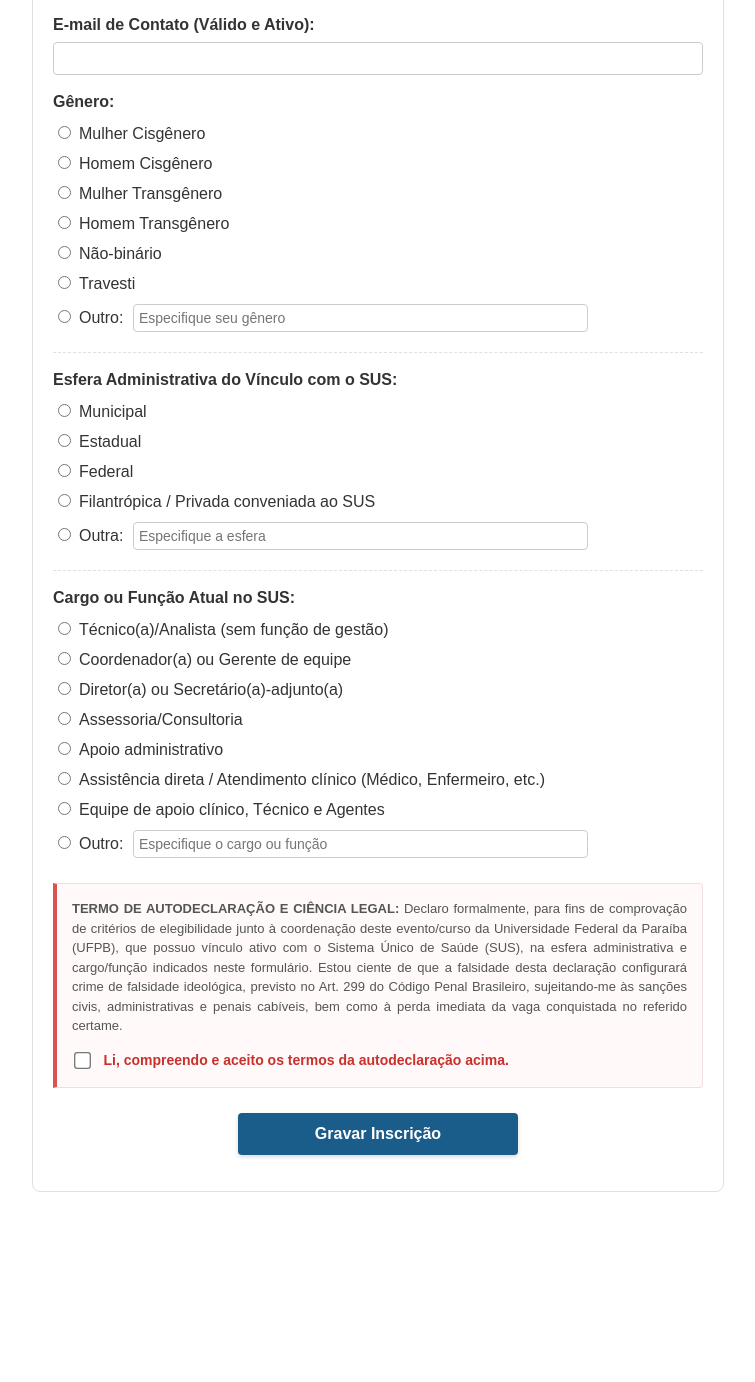
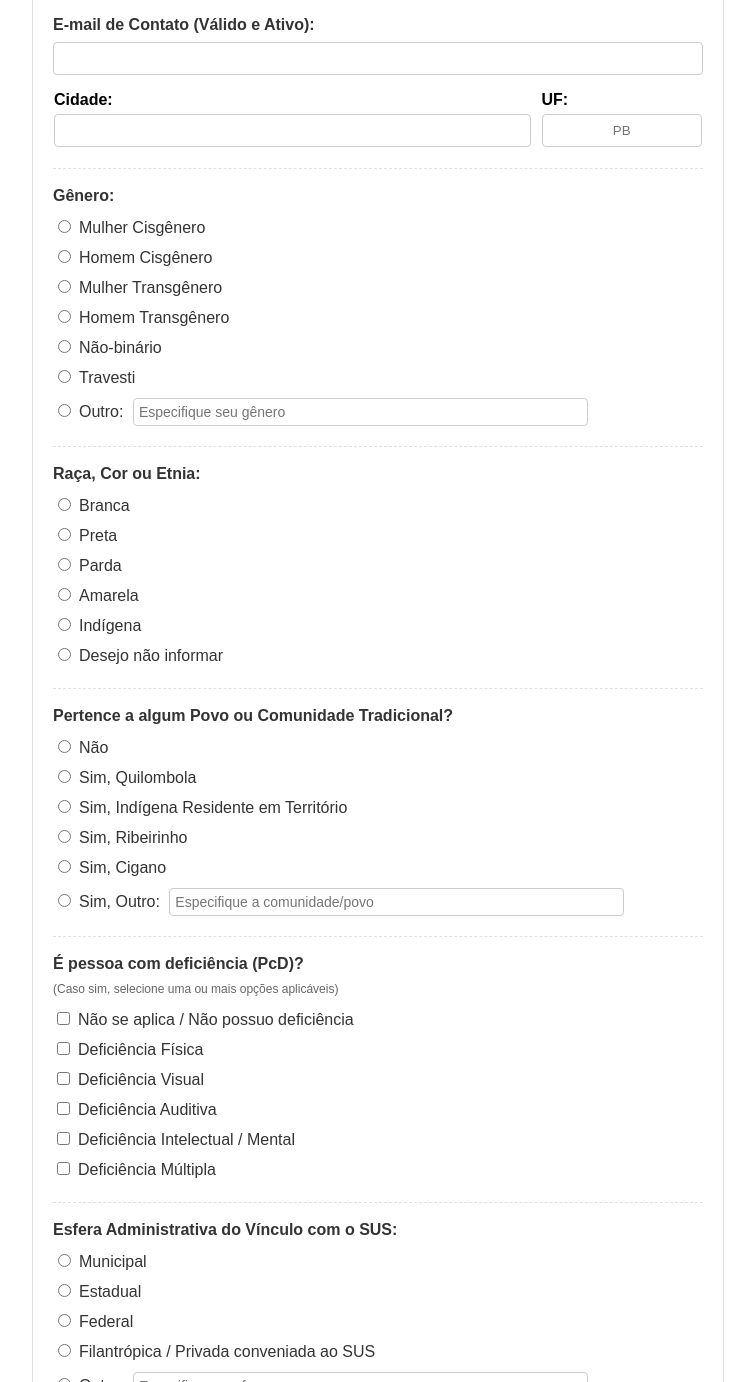
Before and after one commit to marcelorpf/inscricao_sabiasus, a plain HTML site: page index.html in a window 1280 px wide. Shown: the part 732-2114 px from the top of the page, without its empty margins (262-1017 px from the left). Before the commit the page ends 1932 px from the top, so only its background shows below. Drawn offline with Linux system fonts and the light colour scheme.

Commit message:
Update index.html

```diff
--- a/index.html
+++ b/index.html
@@ -9,7 +9,7 @@
     </h3>
 
     <div style="background-color: #fcf8e3; border-left: 4px solid #f0ad4e; color: #8a6d3b; padding: 15px; margin-bottom: 20px; border-radius: 4px; font-size: 14px; text-align: justify;">
-        <p style="margin: 0 0 10px 0; font-weight: bold;">⚠️ ATENÇÃO: FORMULÁRIO COMPLEMENTAR</p>
+        <p style="margin: 0 0 10px 0; font-weight: bold;">⚠️ ATENÇÃO: ETAPA COMPLEMENTAR OBRIGATÓRIA</p>
         <p style="margin: 0 0 10px 0;">
             Este formulário é <strong>complementar</strong> aos campos nativos do SIGEventos. Os candidatos devem preencher obrigatoriamente todos os campos abaixo e <strong>finalizar a sua inscrição dentro do sistema SIGEventos</strong> para que sua participação seja validada.
         </p>
@@ -18,7 +18,7 @@
         </p>
     </div>
 
-    <form action="https://script.google.com/macros/s/AKfycbwUydcR_N9QJHFxGWt7HzVLWwlBHo-TjkYb7U0zLTl0a3UDav9ZYnBStlYxr_Dh0Ucc/exec" method="POST">
+    <form action="URL_DO_SEU_GOOGLE_APPS_SCRIPT" method="POST">
 
         <p style="margin-bottom: 15px;">
             <label style="font-weight: bold; display: block; margin-bottom: 5px;">Nome Completo:</label>
@@ -30,7 +30,20 @@
             <input type="email" name="email" required style="width: 100%; padding: 8px; border: 1px solid #cccccc; border-radius: 4px; box-sizing: border-box;">
         </p>
 
-        <div style="margin-bottom: 20px;">
+        <table style="width: 100%; border-collapse: collapse; margin-bottom: 20px;">
+            <tr>
+                <td style="width: 75%; padding-right: 10px; vertical-align: top;">
+                    <label style="font-weight: bold; display: block; margin-bottom: 5px;">Cidade:</label>
+                    <input type="text" name="cidade" required style="width: 100%; padding: 8px; border: 1px solid #cccccc; border-radius: 4px; box-sizing: border-box;">
+                </td>
+                <td style="width: 25%; vertical-align: top;">
+                    <label style="font-weight: bold; display: block; margin-bottom: 5px;">UF:</label>
+                    <input type="text" name="uf" maxlength="2" placeholder="PB" required style="width: 100%; padding: 8px; border: 1px solid #cccccc; border-radius: 4px; text-transform: uppercase; text-align: center; box-sizing: border-box;">
+                </td>
+            </tr>
+        </table>
+
+        <div style="margin-bottom: 20px; border-top: 1px dashed #e0e0e0; padding-top: 15px;">
             <label style="font-weight: bold; display: block; margin-bottom: 8px;">Gênero:</label>
             <label style="display: block; margin-bottom: 6px; cursor: pointer;"><input type="radio" name="genero" value="Mulher Cisgênero" required style="margin-right: 8px;">Mulher Cisgênero</label>
             <label style="display: block; margin-bottom: 6px; cursor: pointer;"><input type="radio" name="genero" value="Homem Cisgênero" style="margin-right: 8px;">Homem Cisgênero</label>
@@ -42,6 +55,41 @@
                 <label style="display: inline-block; cursor: pointer; margin-right: 5px;"><input type="radio" name="genero" value="Outro" style="margin-right: 8px;">Outro:</label>
                 <input type="text" name="genero_outro" placeholder="Especifique seu gênero" style="width: 70%; padding: 5px; border: 1px solid #cccccc; border-radius: 4px; display: inline-block; box-sizing: border-box; font-size: 14px;">
             </div>
+        </div>
+
+        <div style="margin-bottom: 20px; border-top: 1px dashed #e0e0e0; padding-top: 15px;">
+            <label style="font-weight: bold; display: block; margin-bottom: 8px;">Raça, Cor ou Etnia:</label>
+            <label style="display: block; margin-bottom: 6px; cursor: pointer;"><input type="radio" name="raca_cor" value="Branca" required style="margin-right: 8px;">Branca</label>
+            <label style="display: block; margin-bottom: 6px; cursor: pointer;"><input type="radio" name="raca_cor" value="Preta" style="margin-right: 8px;">Preta</label>
+            <label style="display: block; margin-bottom: 6px; cursor: pointer;"><input type="radio" name="raca_cor" value="Parda" style="margin-right: 8px;">Parda</label>
+            <label style="display: block; margin-bottom: 6px; cursor: pointer;"><input type="radio" name="raca_cor" value="Amarela" style="margin-right: 8px;">Amarela</label>
+            <label style="display: block; margin-bottom: 6px; cursor: pointer;"><input type="radio" name="raca_cor" value="Indígena" style="margin-right: 8px;">Indígena</label>
+            <label style="display: block; margin-bottom: 6px; cursor: pointer;"><input type="radio" name="raca_cor" value="Não declarado / Desejo não informar" style="margin-right: 8px;">Desejo não informar</label>
+        </div>
+
+        <div style="margin-bottom: 20px; border-top: 1px dashed #e0e0e0; padding-top: 15px;">
+            <label style="font-weight: bold; display: block; margin-bottom: 8px;">Pertence a algum Povo ou Comunidade Tradicional?</label>
+            <label style="display: block; margin-bottom: 6px; cursor: pointer;"><input type="radio" name="povo_tradicional" value="Não" required style="margin-right: 8px;">Não</label>
+            <label style="display: block; margin-bottom: 6px; cursor: pointer;"><input type="radio" name="povo_tradicional" value="Quilombola" style="margin-right: 8px;">Sim, Quilombola</label>
+            <label style="display: block; margin-bottom: 6px; cursor: pointer;"><input type="radio" name="povo_tradicional" value="Indígena Residente em Território" style="margin-right: 8px;">Sim, Indígena Residente em Território</label>
+            <label style="display: block; margin-bottom: 6px; cursor: pointer;"><input type="radio" name="povo_tradicional" value="Ribeirinho" style="margin-right: 8px;">Sim, Ribeirinho</label>
+            <label style="display: block; margin-bottom: 6px; cursor: pointer;"><input type="radio" name="povo_tradicional" value="Cigano" style="margin-right: 8px;">Sim, Cigano</label>
+            <div style="margin-top: 8px;">
+                <label style="display: inline-block; cursor: pointer; margin-right: 5px;"><input type="radio" name="povo_tradicional" value="Outro" style="margin-right: 8px;">Sim, Outro:</label>
+                <input type="text" name="povo_tradicional_outro" placeholder="Especifique a comunidade/povo" style="width: 70%; padding: 5px; border: 1px solid #cccccc; border-radius: 4px; display: inline-block; box-sizing: border-box; font-size: 14px;">
+            </div>
+        </div>
+
+        <div style="margin-bottom: 20px; border-top: 1px dashed #e0e0e0; padding-top: 15px;">
+            <label style="font-weight: bold; display: block; margin-bottom: 4px;">É pessoa com deficiência (PcD)?</label>
+            <span style="font-size: 12px; color: #666666; display: block; margin-bottom: 10px;">(Caso sim, selecione uma ou mais opções aplicáveis)</span>
+
+            <label style="display: block; margin-bottom: 6px; cursor: pointer;"><input type="checkbox" name="pcd_nao" value="Não se aplica" style="margin-right: 8px;">Não se aplica / Não possuo deficiência</label>
+            <label style="display: block; margin-bottom: 6px; cursor: pointer;"><input type="checkbox" name="pcd_fisica" value="Física" style="margin-right: 8px;">Deficiência Física</label>
+            <label style="display: block; margin-bottom: 6px; cursor: pointer;"><input type="checkbox" name="pcd_visual" value="Visual" style="margin-right: 8px;">Deficiência Visual</label>
+            <label style="display: block; margin-bottom: 6px; cursor: pointer;"><input type="checkbox" name="pcd_auditiva" value="Auditiva" style="margin-right: 8px;">Deficiência Auditiva</label>
+            <label style="display: block; margin-bottom: 6px; cursor: pointer;"><input type="checkbox" name="pcd_intelectual" value="Intelectual/Mental" style="margin-right: 8px;">Deficiência Intelectual / Mental</label>
+            <label style="display: block; margin-bottom: 6px; cursor: pointer;"><input type="checkbox" name="pcd_multipla" value="Múltipla" style="margin-right: 8px;">Deficiência Múltipla</label>
         </div>
 
         <div style="margin-bottom: 20px; border-top: 1px dashed #e0e0e0; padding-top: 15px;">
```
